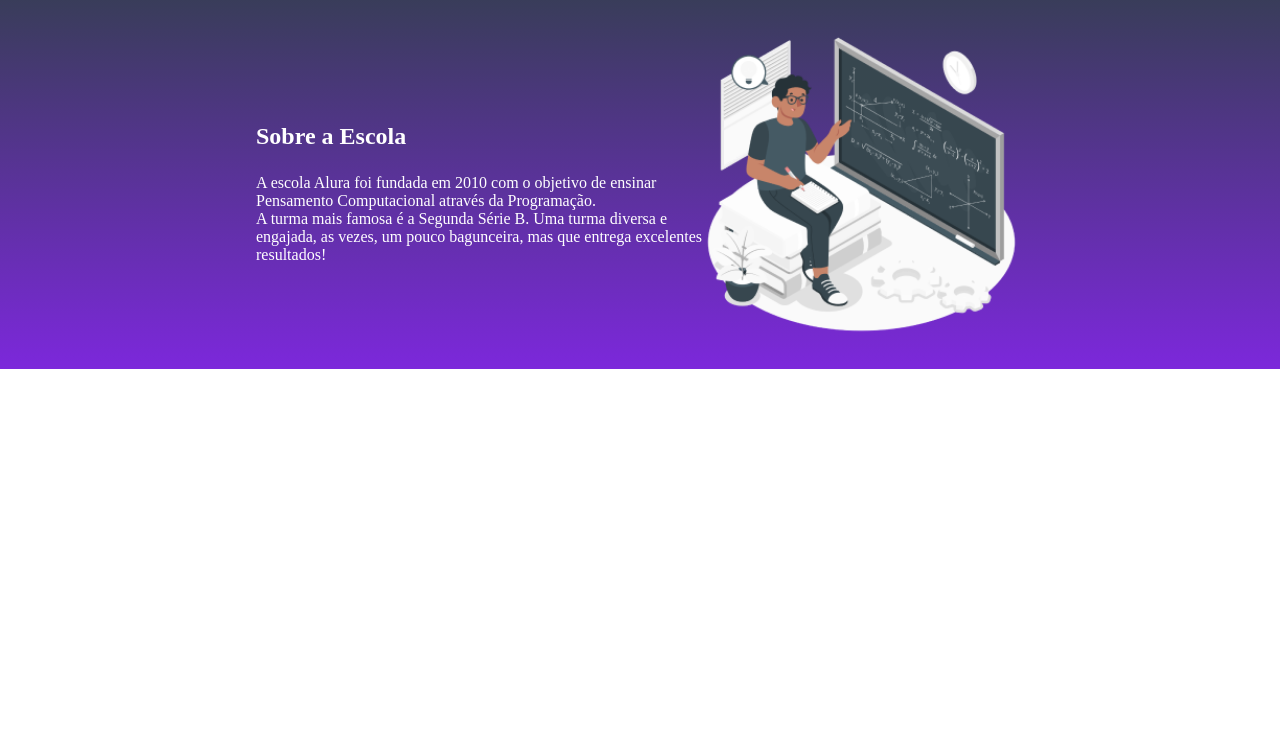
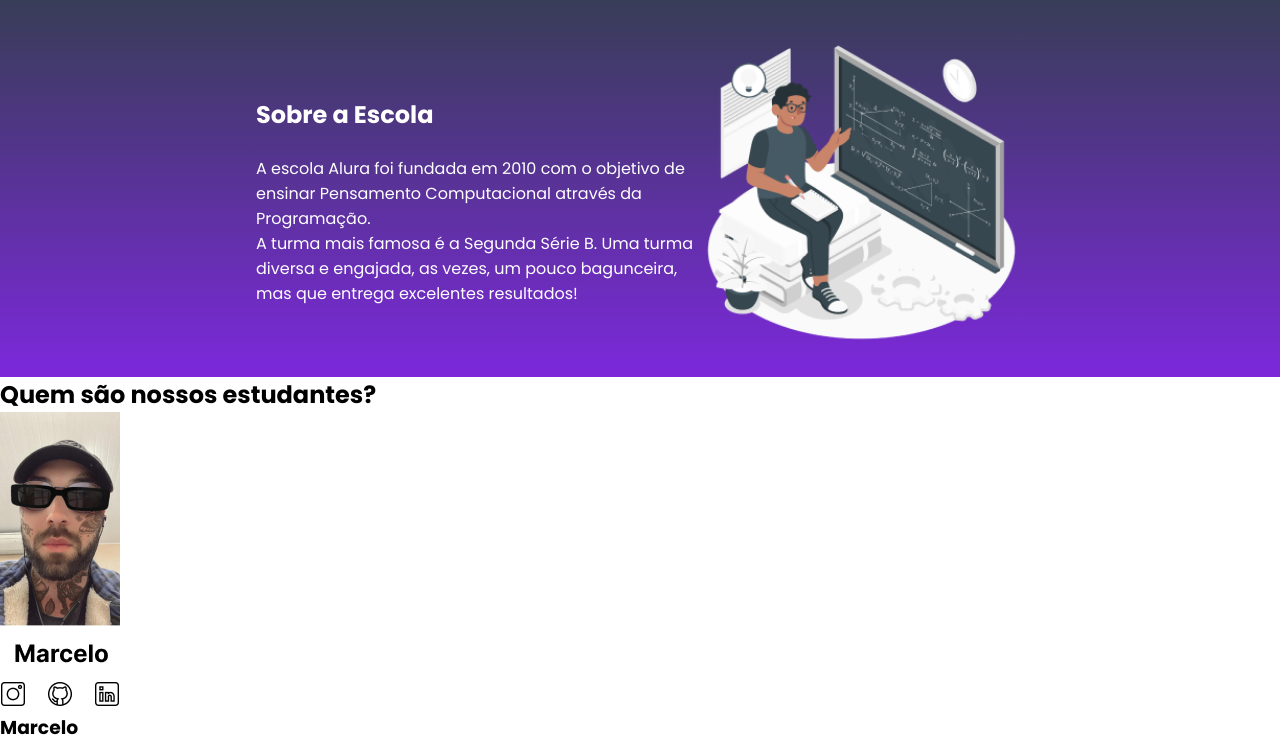
Before and after one commit to AnaCRicci/AluraPlus, a plain HTML site: page index.html in a window 1280 px wide. Shown: the part 177-919 px from the top of the page. Before the commit the page ends 800 px from the top, so only its background shows below. Drawn offline with Linux system fonts and the light colour scheme.

Commit message:
Add files via upload

```diff
--- a/index.html
+++ b/index.html
@@ -6,6 +6,9 @@
     <meta name="viewport" content="width=device-width, initial-scale=1.0">
     <title>Site Escola</title>
     <link rel="stylesheet" href="style.css">
+    <link rel="preconnect" href="https://fonts.googleapis.com">
+    <link rel="preconnect" href="https://fonts.gstatic.com" crossorigin>
+    <link href="https://fonts.googleapis.com/css2?family=Poppins:wght@400;700&display=swap" rel="stylesheet">
 </head>
 <header class="cabecalho">
     <img class="cabecalho-imagem" src="./img/img1.png" alt="Logo Alura">
@@ -23,4 +26,9 @@
     </div>
     <img class="escola-imagem" src="./img/img2.png" alt="Professor no quadro">
 </section>
+<section class="estudante">
+    <h2 class="estudante-titulo">Quem são nossos estudantes?</h2>
+    <img class="estudante-imagem" src="./img/img3.png" alt="Foto Marcelo">
+    <h3>Marcelo</h3>
+</section>
 </html>
--- a/style.css
+++ b/style.css
@@ -1,6 +1,9 @@
 *{
     margin: 0;
     padding: 0;
+}
+body{
+    font-family: "Poppins", sans-serif;
 }
 .cabecalho{
     background-color: #383D58;
@@ -35,3 +38,6 @@
 .escola-titulo{
     padding: 24px 0;
 }
+.estudante-imagem{
+    width: 120px;
+}
```
